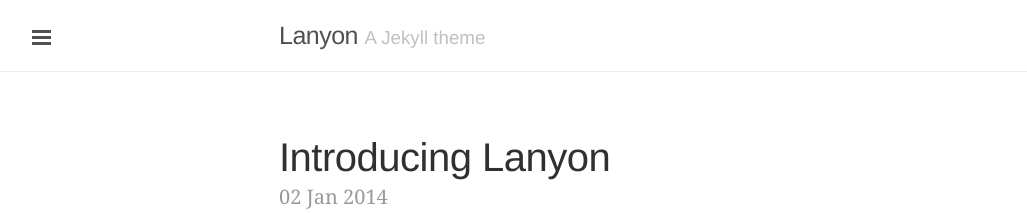
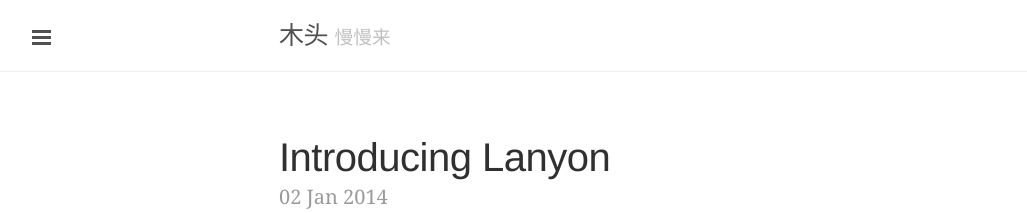
Before and after one commit to iboost/iboost.github.io, a Jekyll site: the page built from index.html, in a window 1280 px wide and 900 px high. Shown: the top 213 px of the window, without its empty margins (1-1028 px from the left). Built offline with Jekyll 4.4.1, drawn with Linux system fonts in a browser that asks for light colours; Markdown is read by kramdown in place of the engine named in the settings; the list of posts is cut into pages by our own code.

Commit message:
增加个人信息

```diff
--- a/_config.yml
+++ b/_config.yml
@@ -9,8 +9,8 @@
 relative_permalinks: true
 
 # Setup
-title:               Lanyon
-tagline:             'A Jekyll theme'
+title:               木头
+tagline:             '慢慢来'
 description:         'A reserved <a href="http://jekyllrb.com" target="_blank">Jekyll</a> theme that places the utmost gravity on content with a hidden drawer. Made by <a href="https://twitter.com/mdo" target="_blank">@mdo</a>.'
 url:                 http://lanyon.getpoole.com
 baseurl:             /
@@ -23,4 +23,4 @@
   email:             markdotto@gmail.com
 
 # Custom vars
-version:             1.0.0
+version:             2.0.0
```
